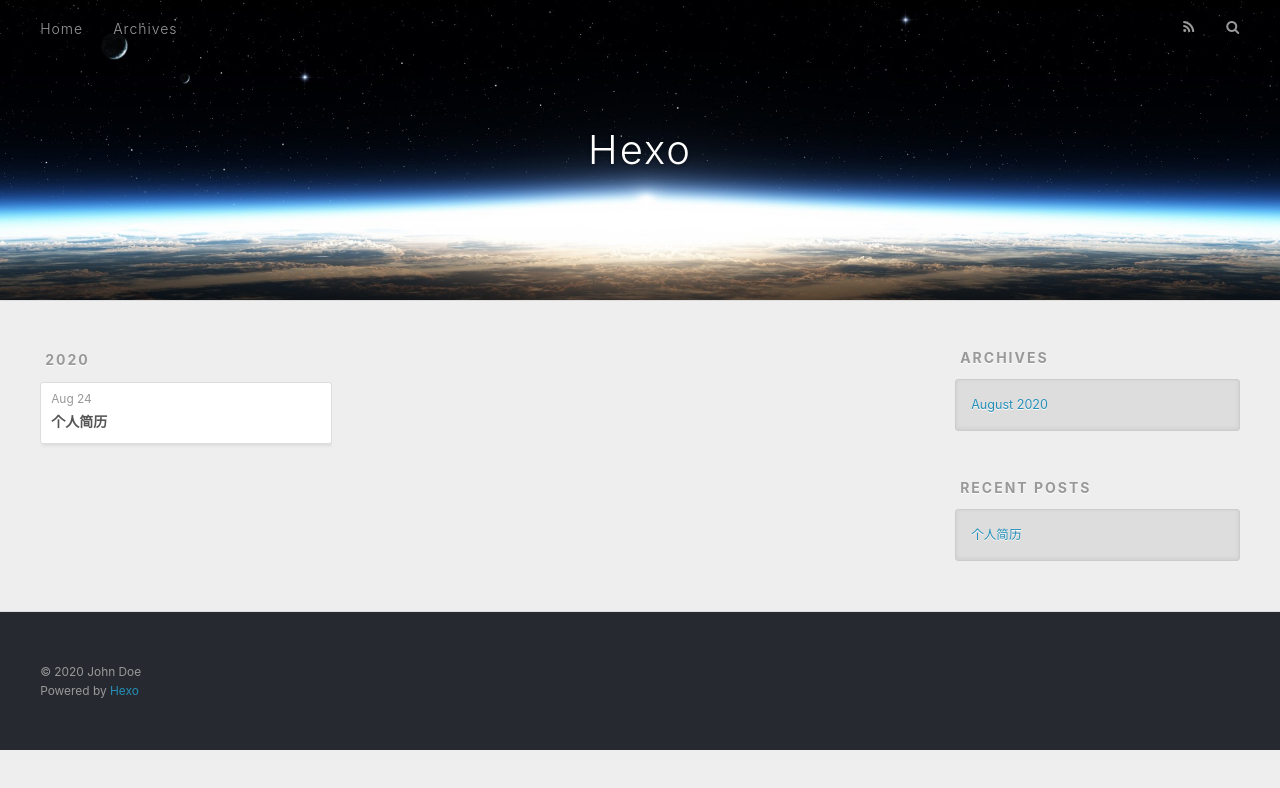
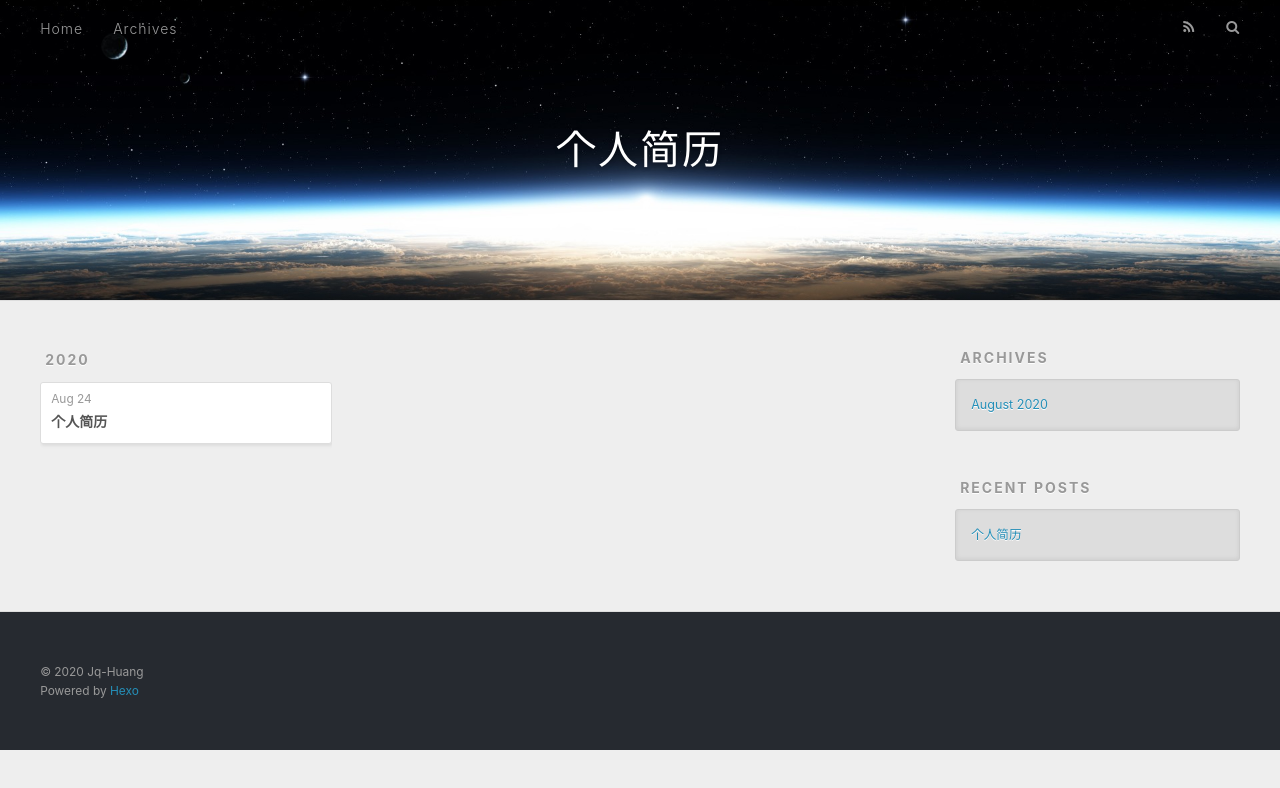
Before and after one commit to huangjianqi206/huangjianqi206.github.io, a plain HTML site: page archives/2020/08/index.html in a window 1280 px wide. Drawn offline with nearby package versions, Linux system fonts and the light colour scheme.

Commit message:
Site updated: 2020-08-24 13:53:30

```diff
--- a/archives/2020/08/index.html
+++ b/archives/2020/08/index.html
@@ -5,17 +5,17 @@
 
 
 
-  <title>Archives: 2020/8 | Hexo</title>
+  <title>Archives: 2020/8 | 个人简历</title>
   <meta name="viewport" content="width=device-width, initial-scale=1, maximum-scale=1">
   <meta property="og:type" content="website">
-<meta property="og:title" content="Hexo">
+<meta property="og:title" content="个人简历">
 <meta property="og:url" content="http://yoursite.com/archives/2020/08/index.html">
-<meta property="og:site_name" content="Hexo">
+<meta property="og:site_name" content="个人简历">
 <meta property="og:locale" content="en_US">
-<meta property="article:author" content="John Doe">
+<meta property="article:author" content="Jq-Huang">
 <meta name="twitter:card" content="summary">
 
-    <link rel="alternate" href="/atom.xml" title="Hexo" type="application/atom+xml">
+    <link rel="alternate" href="/atom.xml" title="个人简历" type="application/atom+xml">
 
 
     <link rel="icon" href="/favicon.png">
@@ -36,7 +36,7 @@
   <div id="header-outer" class="outer">
     <div id="header-title" class="inner">
       <h1 id="logo-wrap">
-        <a href="/" id="logo">Hexo</a>
+        <a href="/" id="logo">个人简历</a>
       </h1>
 
     </div>
@@ -141,7 +141,7 @@
 
   <div class="outer">
     <div id="footer-info" class="inner">
-      &copy; 2020 John Doe<br>
+      &copy; 2020 Jq-Huang<br>
       Powered by <a href="http://hexo.io/" target="_blank">Hexo</a>
     </div>
   </div>
```
Also changed, not shown: 2020/08/24/self-introduction/index.html (+6 -6 lines), archives/2020/index.html (+7 -7 lines), archives/index.html (+7 -7 lines), index.html (+7 -7 lines).
